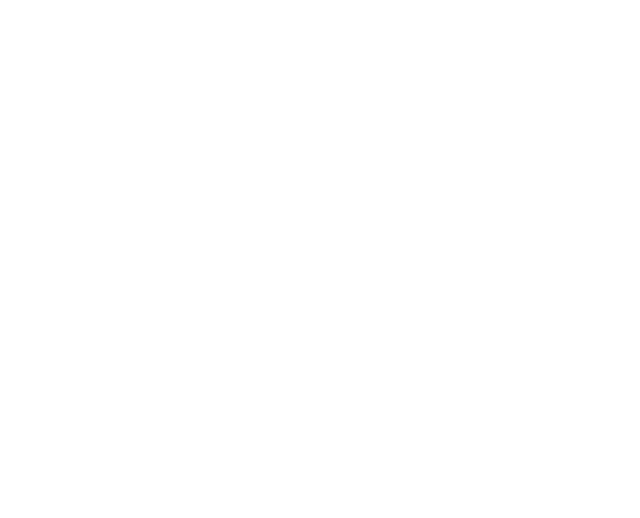
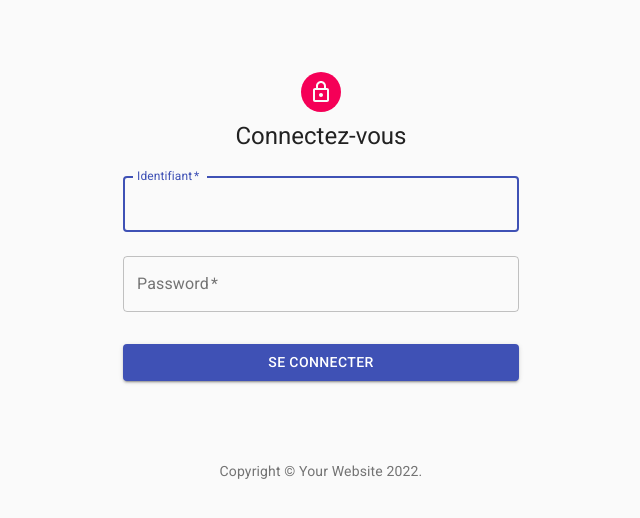
Before and after one commit to charlottel91/wedding-2022-client, a React (Create React App) app: page /login in a window 1280 px wide. Shown: the top 518 px of the page, without its empty margins (319-959 px from the left). Built offline with nearby package versions, Linux system fonts and the light colour scheme; the HTML template or start-up script is replaced by a standard one.

Commit message:
Import pages.

```diff
--- a/src/App.js
+++ b/src/App.js
@@ -1,16 +1,17 @@
-import {BrowserRouter as Router, Switch} from 'react-router-dom';
+import {BrowserRouter as Router, Route, Switch} from 'react-router-dom';
+import {AuthProvider} from './context';
+import {ConfirmPresence, Home, SignIn} from './pages';
+import PrivateRoute from './routing/PrivateRoute';
 import './App.css';
-import {AuthProvider} from './context';
-// import PrivateRoute from './routing/PrivateRoute';
 
 const App = () => {
   return (
     <Router>
       <AuthProvider>
         <Switch>
-          {/* <Route exact path="/login" component={SignIn} />
+          <Route exact path="/login" component={SignIn} />
           <PrivateRoute exact path="/" component={Home} />
-          <PrivateRoute exact path="/register" component={ConfirmPresence} /> */}
+          <PrivateRoute exact path="/register" component={ConfirmPresence} />
         </Switch>
       </AuthProvider>
     </Router>
```
